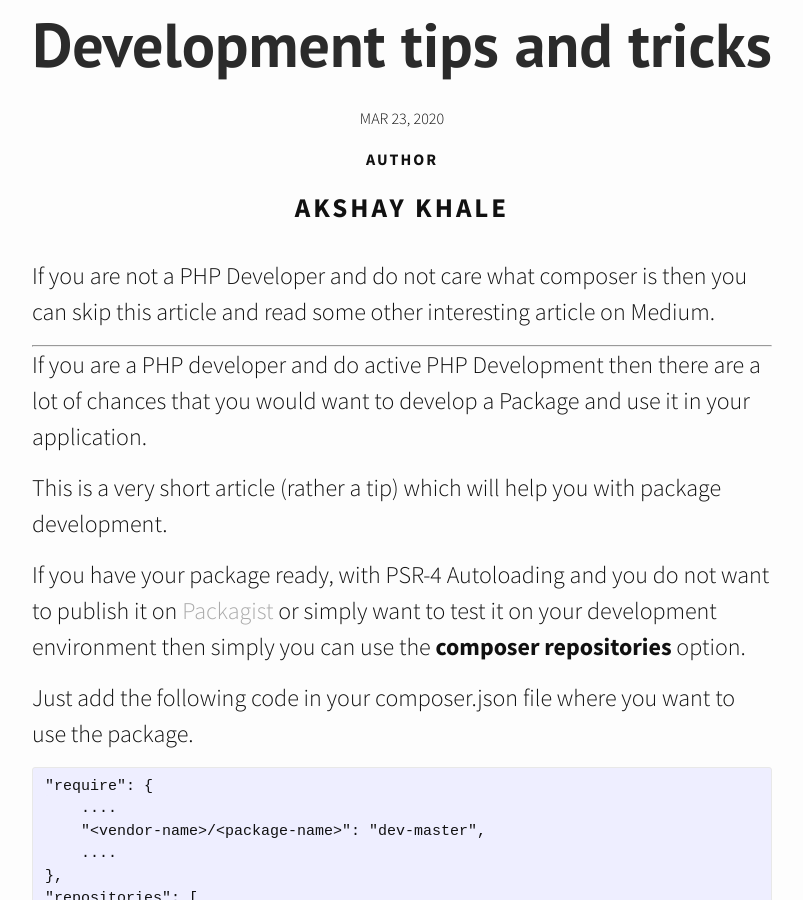
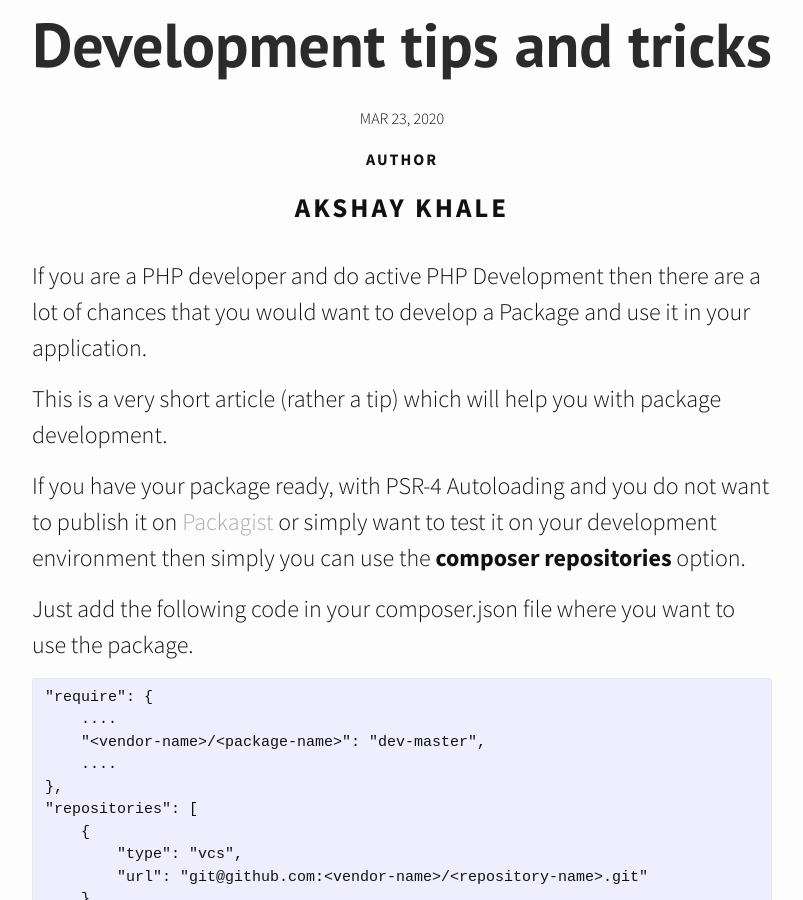
Before and after one commit to akshaykhale1992/akshaykhale1992.github.io, a Jekyll site: the page built from _posts/2020-03-23-composer-package-development-tips-and-tricks.md, in a window 1280 px wide and 900 px high, scrolled down 367 px. Shown: the whole window, without its empty margins (238-1041 px from the left). Built offline with Jekyll 4.4.1, drawn with Linux system fonts in a browser that asks for light colours; nearby versions of some CDN libraries.

Commit message:
Update from Forestry.io Akshay Khale updated _posts/2020-03-23-composer-package-development-tips-and-tricks.md

```diff
--- a/_posts/2020-03-23-composer-package-development-tips-and-tricks.md
+++ b/_posts/2020-03-23-composer-package-development-tips-and-tricks.md
@@ -8,10 +8,6 @@ author: Akshay Khale
 header-img: "/uploads/composer-1.png"
 
 ---
-If you are not a PHP Developer and do not care what composer is then you can skip this article and read some other interesting article on Medium.
-
-***
-
 If you are a PHP developer and do active PHP Development then there are a lot of chances that you would want to develop a Package and use it in your application.
 
 This is a very short article (rather a tip) which will help you with package development.
```
